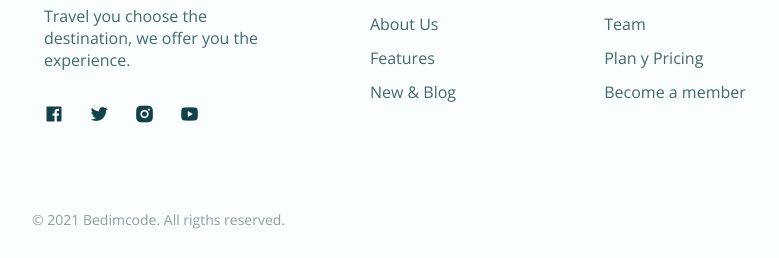
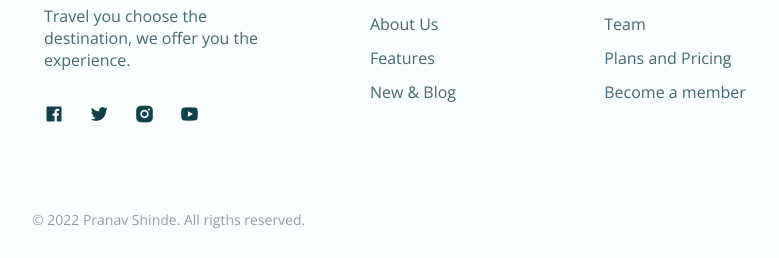
Before and after one commit to pranavshinde16/PHN-Task-5, a plain HTML site: page index.html in a window 1280 px wide. Shown: the part 4654-4912 px from the top of the page, 96-875 px from the left. Drawn offline with nearby package versions, Linux system fonts and the light colour scheme.

Commit message:
Update index.html

```diff
--- a/index.html
+++ b/index.html
@@ -423,7 +423,7 @@
                                 <a href="" class="footer__link">Team</a>
                             </li>
                             <li class="footer__item">
-                                <a href="" class="footer__link">Plan y Pricing</a>
+                                <a href="" class="footer__link">Plans and Pricing</a>
                             </li>
                             <li class="footer__item">
                                 <a href="" class="footer__link">Become a member</a>
@@ -448,7 +448,7 @@
                 </div>
 
                 <div class="footer__rights">
-                    <p class="footer__copy">&#169; 2021 Bedimcode. All rigths reserved.</p>
+                    <p class="footer__copy">&#169; 2022 Pranav Shinde. All rigths reserved.</p>
                     <div class="footer__terms">
                         <a href="#" class="footer__terms-link">Terms & Agreements</a>
                         <a href="#" class="footer__terms-link">Privacy Policy</a>
```
